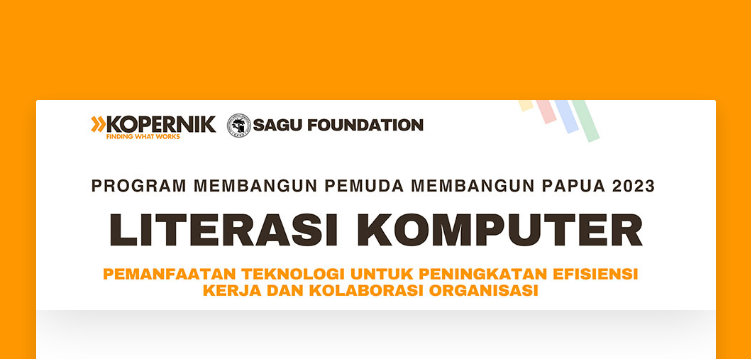
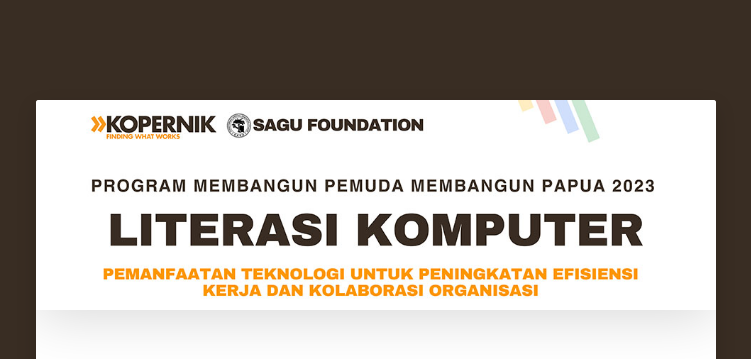
Before and after one commit to sagufoundation/daftar-hadir, a plain HTML site: page index.html in a window 1280 px wide. Shown: the top 359 px of the page, without its empty margins (264-1015 px from the left). Drawn offline with Linux system fonts and the light colour scheme.

Commit message:
Update warna background

```diff
--- a/assets/css/main.css
+++ b/assets/css/main.css
@@ -4,7 +4,7 @@
 }
 
 .bg-kopernik {
-  background:  #ff9800;
+  background:  #392d23;
 }
 
 .btn--kopernik {
```
